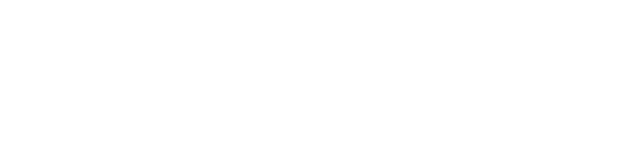
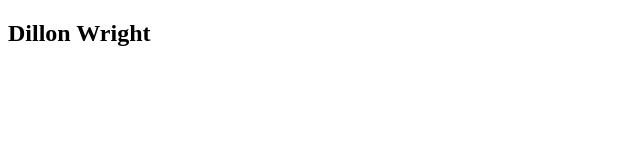
Before and after one commit to Dwright1017/foobar, a plain HTML site: page index.html in a window 1280 px wide. Shown: the whole page, without its empty margins (0-640 px from the left). Drawn offline with Linux system fonts and the light colour scheme.

Commit message:
updated h2 with my name

```diff
--- a/index.html
+++ b/index.html
@@ -7,4 +7,4 @@
     <title></title>
     </head>
 
-    <h2></h2>
+    <h2>Dillon Wright</h2>
```
